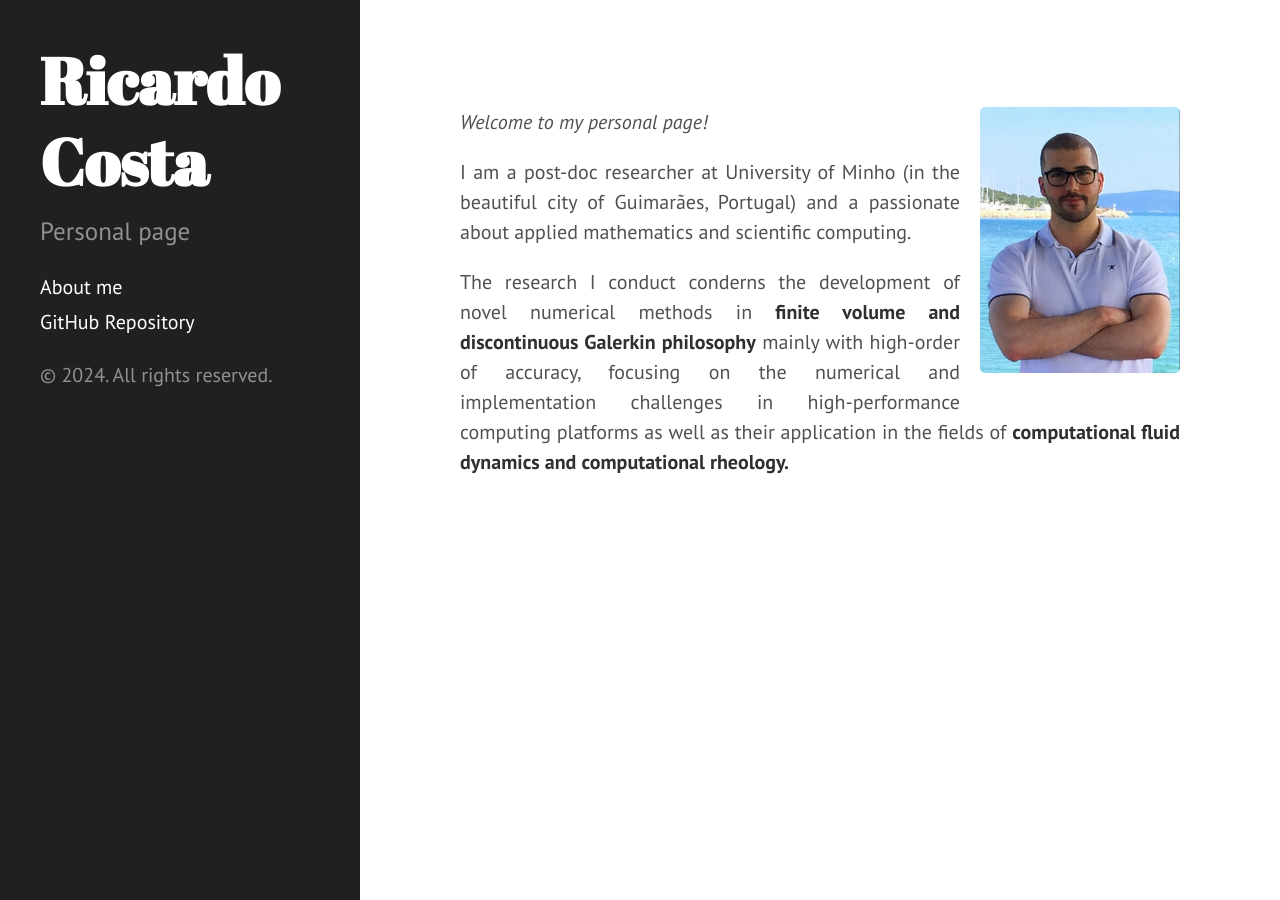
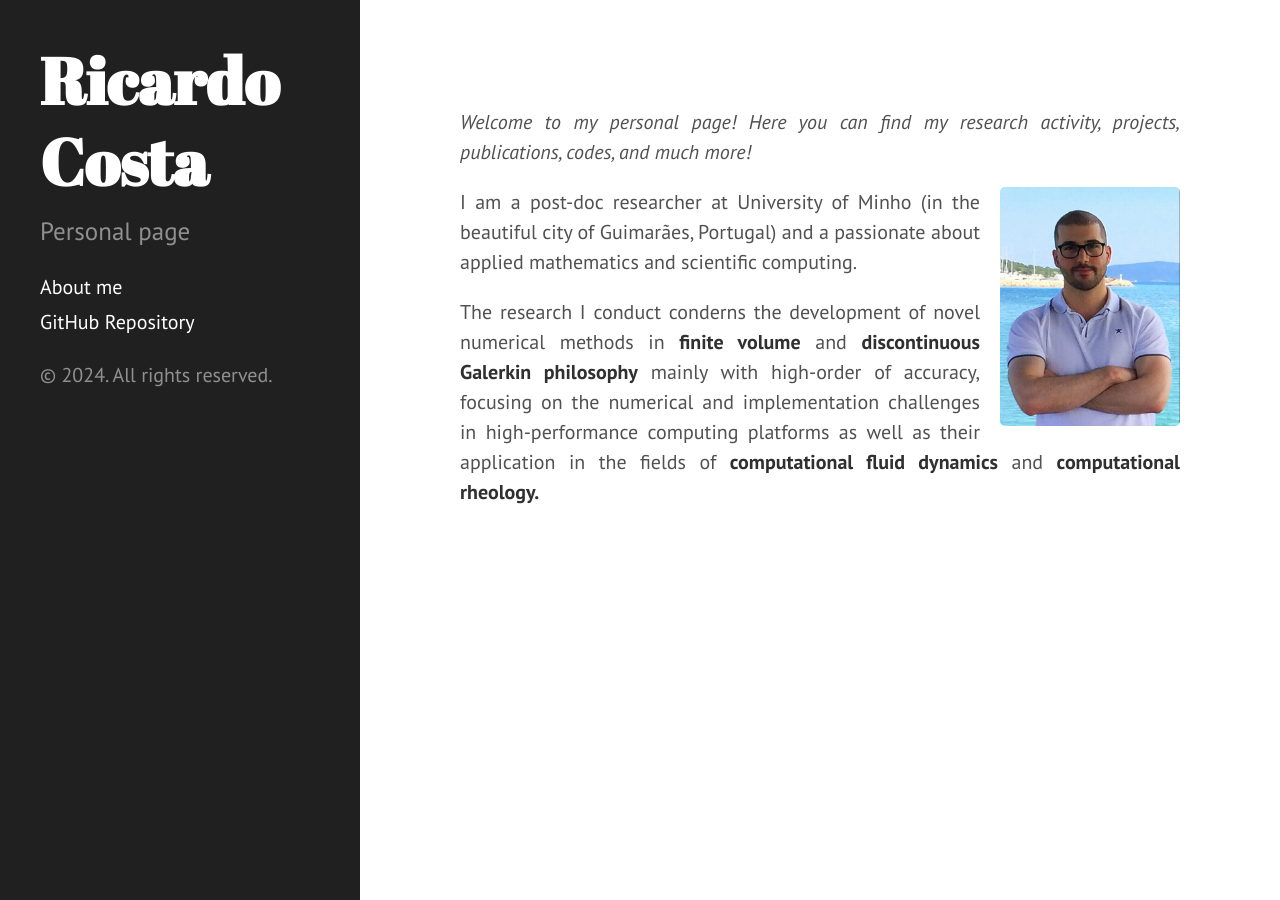
Before and after one commit to ricardodpcosta/ricardodpcosta.github.io, a Jekyll site: the page built from index.md, in a window 1280 px wide. Built offline with Jekyll 4.4.1, drawn with Linux system fonts in a browser that asks for light colours; Markdown is read by kramdown in place of the engine named in the settings.

Commit message:
Update index.md

```diff
--- a/index.md
+++ b/index.md
@@ -3,13 +3,13 @@ layout: home
 title: About me
 ---
 
-<img style="float: right; width: 10em; margin-left: 1em;" src="public/photo.jpg">
+_Welcome to my personal page! Here you can find my research activity, projects, publications, codes, and much more!_
 
-_Welcome to my personal page!_
+<img style="float: right; width: 9em; margin-left: 1em;" src="public/photo.jpg">
 
 I am a post-doc researcher at University of Minho (in the beautiful city of Guimarães, Portugal) and a passionate about applied mathematics and scientific computing.
 
-The research I conduct conderns the development of novel numerical methods in **finite volume and discontinuous Galerkin philosophy** mainly with high-order of accuracy, focusing on the numerical and implementation challenges in high-performance computing platforms as well as their application in the fields of **computational fluid dynamics and computational rheology.**
+The research I conduct conderns the development of novel numerical methods in **finite volume** and **discontinuous Galerkin philosophy** mainly with high-order of accuracy, focusing on the numerical and implementation challenges in high-performance computing platforms as well as their application in the fields of **computational fluid dynamics** and **computational rheology.**
 
 
 <!-- <div class="posts">
```
